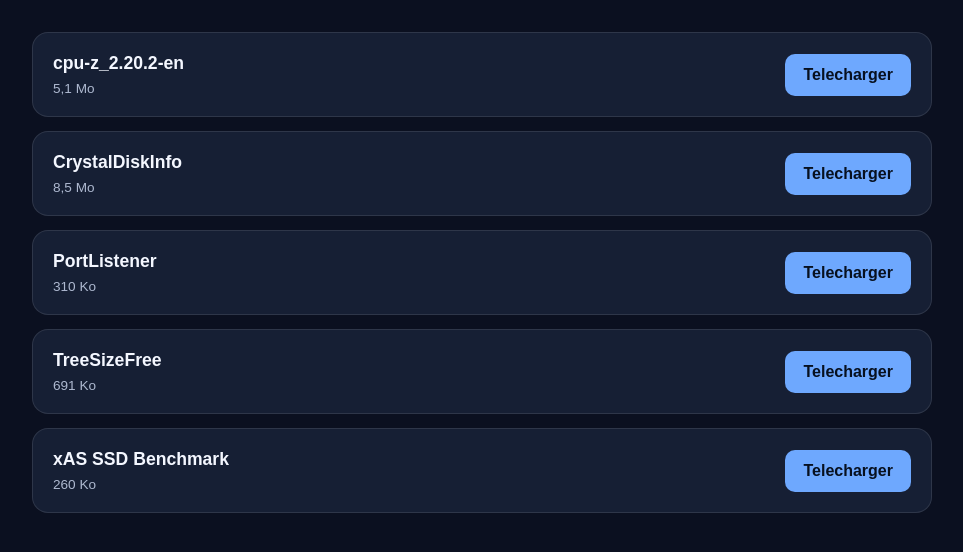
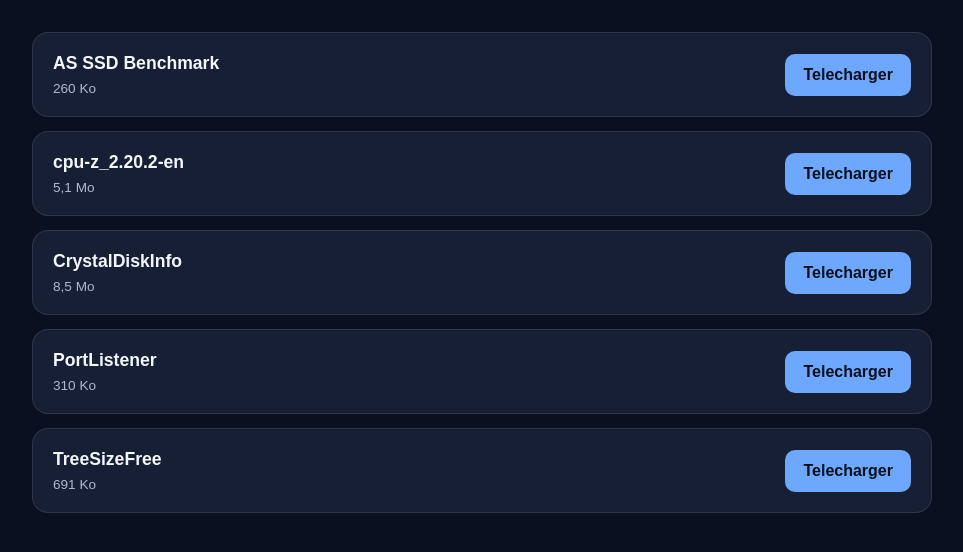
Before and after one commit to greypoloman/tools, a plain HTML site: page index.html in a window 1280 px wide. Shown: the part 152-704 px from the top of the page, without its empty margins (158-1121 px from the left). Drawn offline with Linux system fonts and the light colour scheme.

Commit message:
Add files via upload

```diff
--- a/index.html
+++ b/index.html
@@ -130,6 +130,21 @@
 
       <article class="outil">
         <div>
+          <h2 class="nom">AS SSD Benchmark</h2>
+          <p class="taille">260 Ko</p>
+        </div>
+
+        <a
+          class="bouton"
+          href="Fichiers/AS SSD Benchmark.zip"
+          download
+        >
+          Telecharger
+        </a>
+      </article>
+
+      <article class="outil">
+        <div>
           <h2 class="nom">cpu-z_2.20.2-en</h2>
           <p class="taille">5,1 Mo</p>
         </div>
@@ -188,21 +203,6 @@
         </a>
       </article>
 
-      <article class="outil">
-        <div>
-          <h2 class="nom">xAS SSD Benchmark</h2>
-          <p class="taille">260 Ko</p>
-        </div>
-
-        <a
-          class="bouton"
-          href="Fichiers/xAS SSD Benchmark.zip"
-          download
-        >
-          Telecharger
-        </a>
-      </article>
-
     </section>
 
   </main>
```
